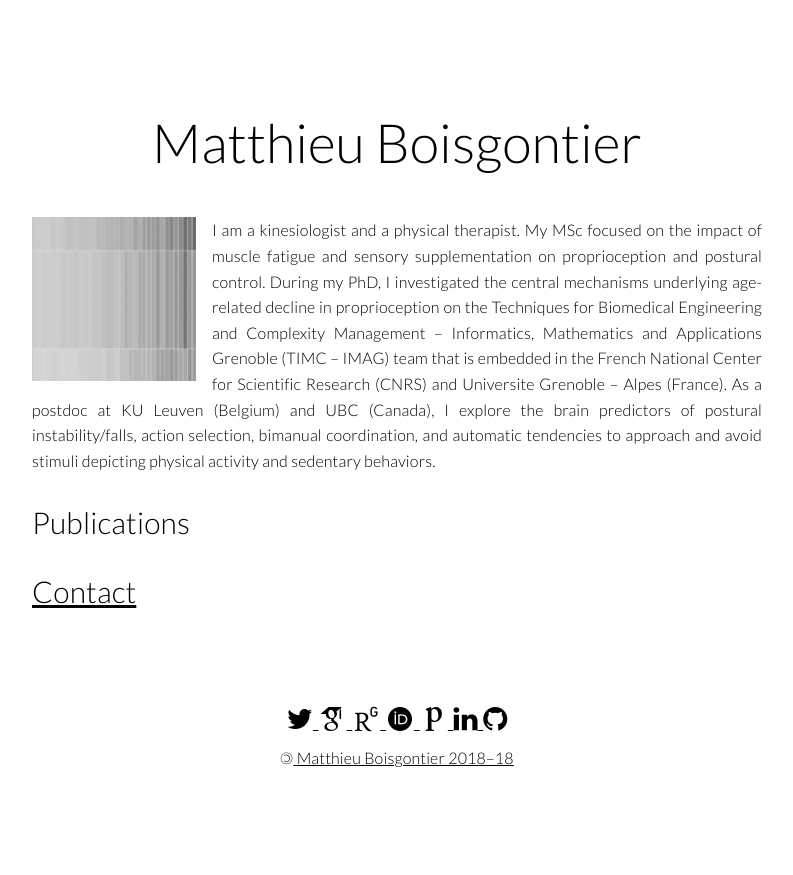
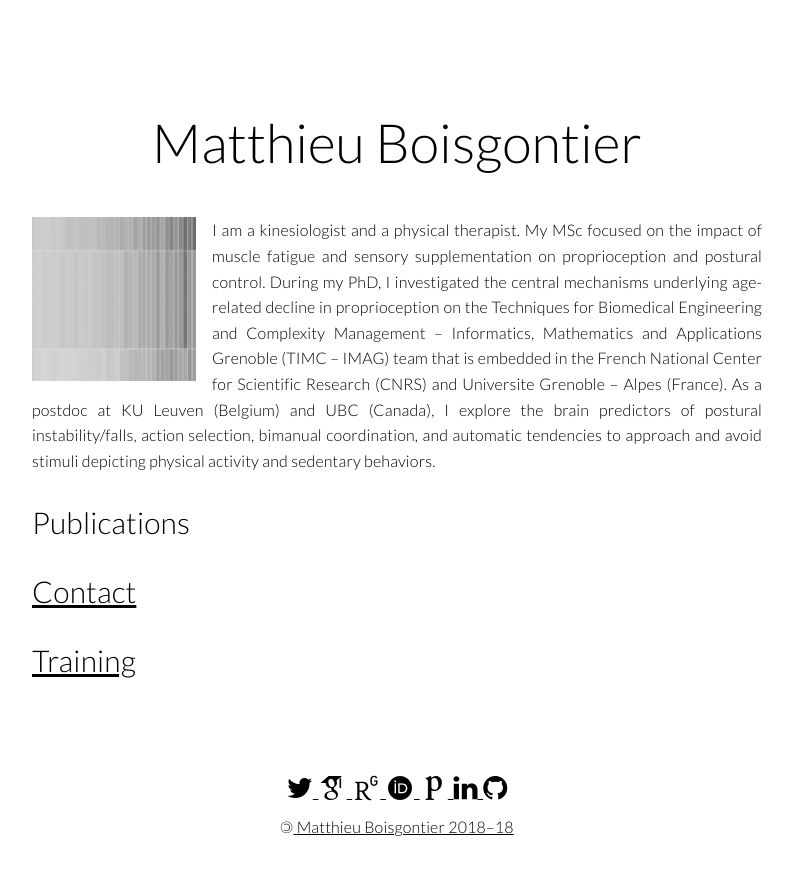
Before and after one commit to matthieuboisgontier/matthieuboisgontier.github.io, a Jekyll site: the page built from index.html, in a window 1280 px wide. Shown: the top 875 px of the page, without its empty margins (243-1036 px from the left). Built offline with Jekyll 4.4.1, drawn with Linux system fonts in a browser that asks for light colours; nearby versions of some CDN libraries; some web fonts are replaced; a script that is not in the unit is left out; comment, search, counter and statistics services are not loaded.

Commit message:
Update index.html

```diff
--- a/index.html
+++ b/index.html
@@ -25,4 +25,10 @@
   <div>
     {% include cv.html %}
   </div>
+  <h1 id="cv" name="cv">
+		<span class="menu">Training</span>
+	</h1>
+  <div>
+    {% include training.html %}
+  </div>
 </div>
```
